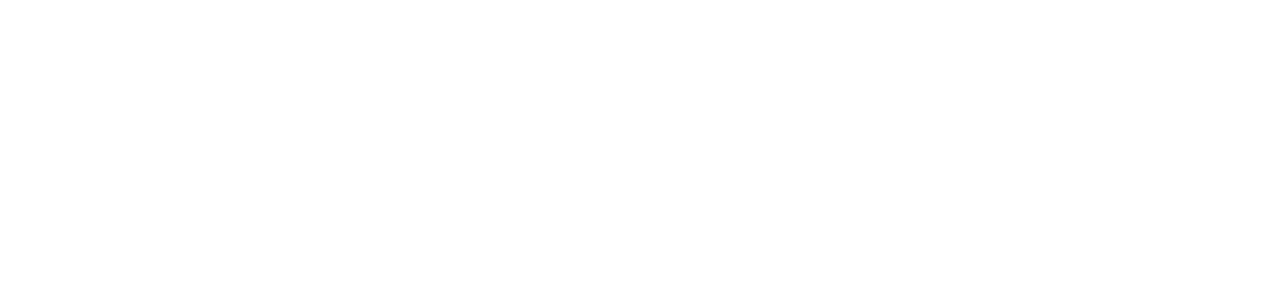
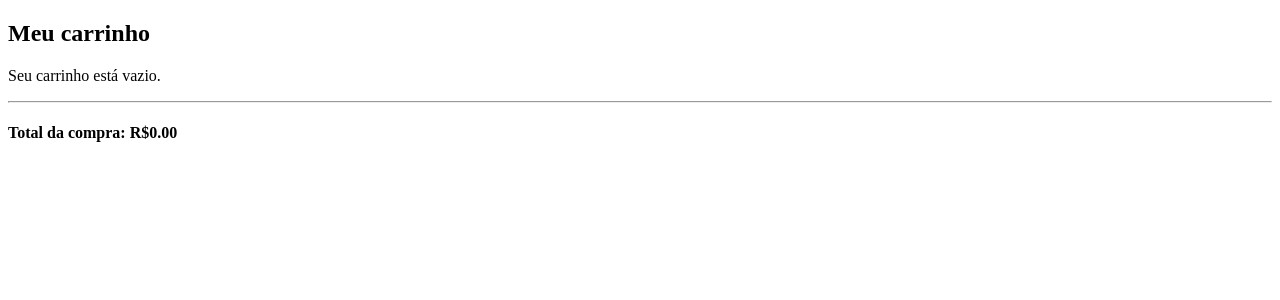
Before and after one commit to Marianastudys/CarrinhoLoja, an Angular app in the folder loja-frontend/: page /carrinho in a window 1280 px wide. Before the commit this address led to /. Shown: the top 300 px of the page. Built offline with nearby package versions, Linux system fonts and the light colour scheme.

Commit message:
implementando a verificação e alteração dos produtos no carrinho

```diff
--- a/loja-frontend/src/app/app.routes.ts
+++ b/loja-frontend/src/app/app.routes.ts
@@ -1,8 +1,10 @@
 import { Routes } from '@angular/router';
 import { Produtos } from './produtos/produtos';
+import { CarrinhoCompras } from './carrinho-compras/carrinho-compras';
 
 export const routes: Routes = [
     { path: "produtos", component: Produtos },
+    { path: "carrinho", component: CarrinhoCompras },
     { path: "", redirectTo: "/produtos", pathMatch: "full"}
 
 ];
--- a/loja-frontend/src/app/carrinho-compras/carrinho-compras.html
+++ b/loja-frontend/src/app/carrinho-compras/carrinho-compras.html
@@ -1 +1,62 @@
-<p>carrinho-compras works!</p>
+<div class="container mt-4">
+  <h2>Meu carrinho</h2>
+
+  @if (carrinho.itens().length === 0) {
+    <p>Seu carrinho está vazio.</p>
+  }
+
+  @for (item of carrinho.itens(); track item.id) {
+    <hr>
+    <div class="card mb-3">
+      <div class="card-body">
+
+        <h5 class="card-title">
+          {{ item.produto.nome }}
+        </h5>
+
+        <p>
+          Preço: {{ item.produto.preco | currency:'BRL' }}
+        </p>
+
+        <p>
+          Subtotal:
+          {{ item.produto.preco * item.quantidade | currency:'BRL' }}
+        </p>
+
+        <div class="d-flex align-items-center gap-2">
+
+          <button
+            class="btn btn-outline-primary"
+            (click)="carrinho.diminuirQuantidade(item.id)">
+            -
+          </button>
+
+          <span>{{ item.quantidade }}</span>
+
+          <button
+            class="btn btn-outline-primary"
+            (click)="carrinho.aumentarQuantidade(item.id)">
+            +
+          </button>
+
+          <button
+            class="btn btn-danger ms-3"
+            (click)="carrinho.removerItem(item.id)">
+            Excluir
+          </button>
+
+        </div>
+
+      </div>
+    </div>
+  }
+
+  <hr>
+
+  <div class="mt-4">
+    <h4>
+      Total da compra:
+      {{ carrinho.obterTotal() | currency:'BRL' }}
+    </h4>
+  </div>
+</div>
--- a/loja-frontend/src/app/carrinho-compras/carrinho-compras.ts
+++ b/loja-frontend/src/app/carrinho-compras/carrinho-compras.ts
@@ -1,9 +1,10 @@
 import { Component, inject } from '@angular/core';
 import { CarrinhoService } from '../carrinho-service';
+import { CurrencyPipe } from '@angular/common';
 
 @Component({
   selector: 'app-carrinho-compras',
-  imports: [],
+  imports: [CurrencyPipe],
   templateUrl: './carrinho-compras.html',
   styleUrl: './carrinho-compras.scss',
 })
--- a/loja-frontend/src/app/exibe-carrinho/exibe-carrinho.html
+++ b/loja-frontend/src/app/exibe-carrinho/exibe-carrinho.html
@@ -1,8 +1,5 @@
-<div>
-  Carrinho: {{ quantidade() }} produtos
-
-<button class="btn btn-primary" (click)="carrinho.mostrarItensCarrinho()">
-  Ver itens
+<button
+  class="btn btn-primary"
+  routerLink="/carrinho">
+  Carrinho ({{ quantidade() }} Produto(s))
 </button>
-
-</div>
--- a/loja-frontend/src/app/exibe-carrinho/exibe-carrinho.ts
+++ b/loja-frontend/src/app/exibe-carrinho/exibe-carrinho.ts
@@ -1,10 +1,11 @@
 import { Component, computed, inject } from '@angular/core';
 import { CarrinhoService } from '../carrinho-service';
+import { RouterLink } from '@angular/router';
 
 @Component({
   selector: 'app-exibe-carrinho',
   standalone: true,
-  imports: [],
+  imports: [RouterLink],
   templateUrl: './exibe-carrinho.html'
 })
 export class ExibeCarrinhoComponent {
--- a/loja-frontend/src/app/produto.ts
+++ b/loja-frontend/src/app/produto.ts
@@ -1,5 +1,6 @@
 export type Produto = {
   id: number
+  nome: string
   marca: string
   descricao: string
   preco: number
```
